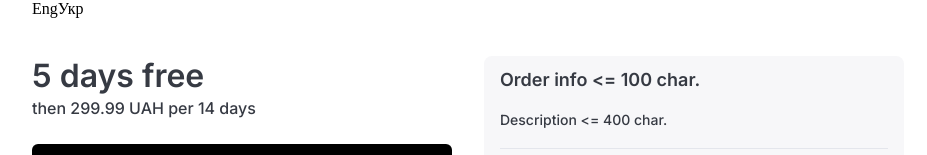
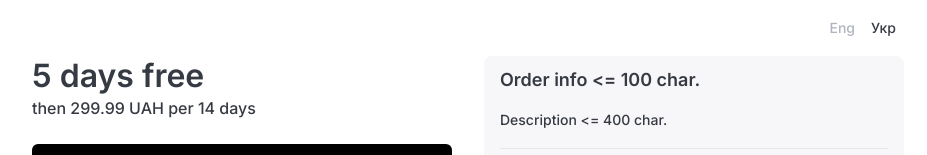
Before and after one commit to LonelyTrouvere/test-task, a React (Vite) app: page / in a window 1280 px wide. Shown: the top 155 px of the page, without its empty margins (172-1099 px from the left). Built offline with nearby package versions, Linux system fonts and the light colour scheme.

Commit message:
implemented language picker

```diff
--- a/src/App.css
+++ b/src/App.css
@@ -1,5 +1,4 @@
 #app {
-    font-family: "Inter", system-ui, Avenir, Helvetica, Arial, sans-serif;
     max-width: 872px;
     margin: auto;
     width: 100%;
--- a/src/components/header/Header.css
+++ b/src/components/header/Header.css
@@ -1,5 +1,8 @@
 .header {
     height: 56px;
+    display: flex;
+    align-items: center;
+    justify-content: end;
 }
 
 @media screen and (min-width: 1000px) {
--- a/src/index.css
+++ b/src/index.css
@@ -1,4 +1,5 @@
 #root {
+  font-family: "Inter", system-ui, Avenir, Helvetica, Arial, sans-serif;
   margin: 0;
   width: calc(100vw);
   height: calc(100vh);
--- a/src/utility-components/language-picker/LanguagePicker.css
+++ b/src/utility-components/language-picker/LanguagePicker.css
@@ -0,0 +1,14 @@
+.language-picker {
+    width: fit-content;
+}
+
+.language {
+    padding: 8px;
+    cursor: pointer;
+}
+
+@media screen and (max-width: 999px) {
+    .not-picked-language {
+        display: none;
+    }
+}
--- a/src/utility-components/language-picker/LanguagePicker.tsx
+++ b/src/utility-components/language-picker/LanguagePicker.tsx
@@ -1,13 +1,27 @@
 import { useState } from 'react'
 import './LanguagePicker.css'
 import { Languages, languages } from './type'
+import LeveledSpan from '../leveled-span/LeveledSpan'
 
 function LanguagePicker() {
-    const [pickedLanguage, setPickedLanguage] = useState<Languages>()
-
+    const [pickedLanguage, setPickedLanguage] = useState<Languages>('Укр')
+    console.log(pickedLanguage)
     return <div className="language-picker">
         {
-            languages.map(lang => <span className={`language ${pickedLanguage === lang ? 'picked' : ''}`}>{lang}</span>)
+            languages.map(
+                lang =>
+                    <LeveledSpan
+                        key={lang}
+                        level='second'
+                        className={`language ${pickedLanguage !== lang ? 'not-picked-language' : ''}`}
+                        onClick={() => setPickedLanguage(lang)}
+                        style={{
+                            color: pickedLanguage === lang ? '#363A43' : '#B0B4BE'
+                        }}
+                     >
+                        {lang}
+                     </LeveledSpan>
+            )
         }
     </div>
 }
--- a/src/utility-components/leveled-span/LeveledSpan.tsx
+++ b/src/utility-components/leveled-span/LeveledSpan.tsx
@@ -1,12 +1,16 @@
-import { Props, levelStyles } from "./types"
+import { LeveledSpanProps, levelStyles } from "./types"
 
 
-function LeveledSpan({ level, children, style }: Props) {
-    return <span style={{
-        opacity: 1,
-        ...levelStyles[level],
-        ...style,
-    }}>{children}</span>
+function LeveledSpan({ level, children, style, ...rest }: LeveledSpanProps) {
+    return <span
+        style={{
+            ...levelStyles[level],
+            ...style,
+        }}
+        {...rest}
+    >
+        {children}
+    </span>
 }
 
 export default LeveledSpan
--- a/src/utility-components/leveled-span/types.ts
+++ b/src/utility-components/leveled-span/types.ts
@@ -1,12 +1,10 @@
-import { CSSProperties, ReactNode } from "react"
+import { CSSProperties, DetailedHTMLProps, HTMLAttributes } from "react"
 
 export const levels = ['first', 'second', 'third'] as const
 
 type SpanLevels = typeof levels[number]
-export type Props = {
-    children: ReactNode
+export type LeveledSpanProps = DetailedHTMLProps<HTMLAttributes<HTMLSpanElement>, HTMLSpanElement> & {
     level: SpanLevels
-    style?: CSSProperties
 }
 
 type LevelStyles = Record<SpanLevels, CSSProperties>
```
